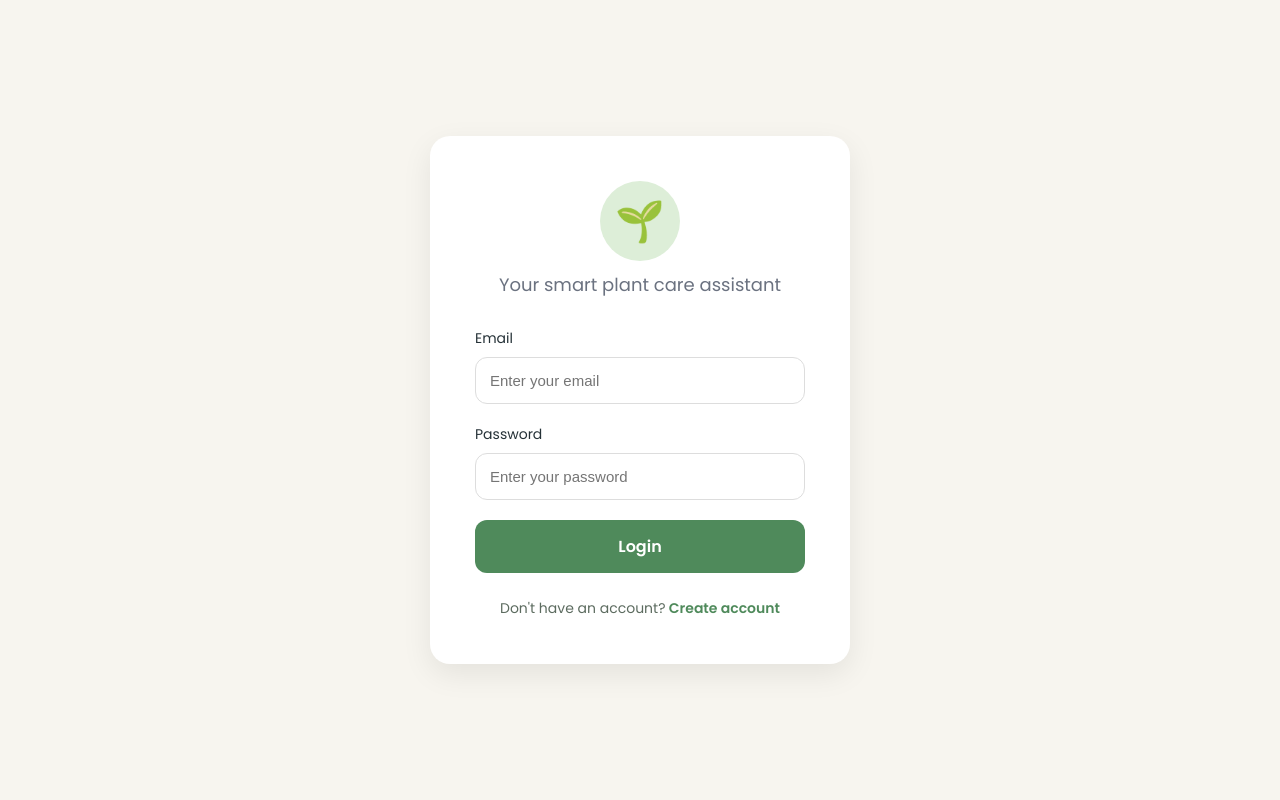
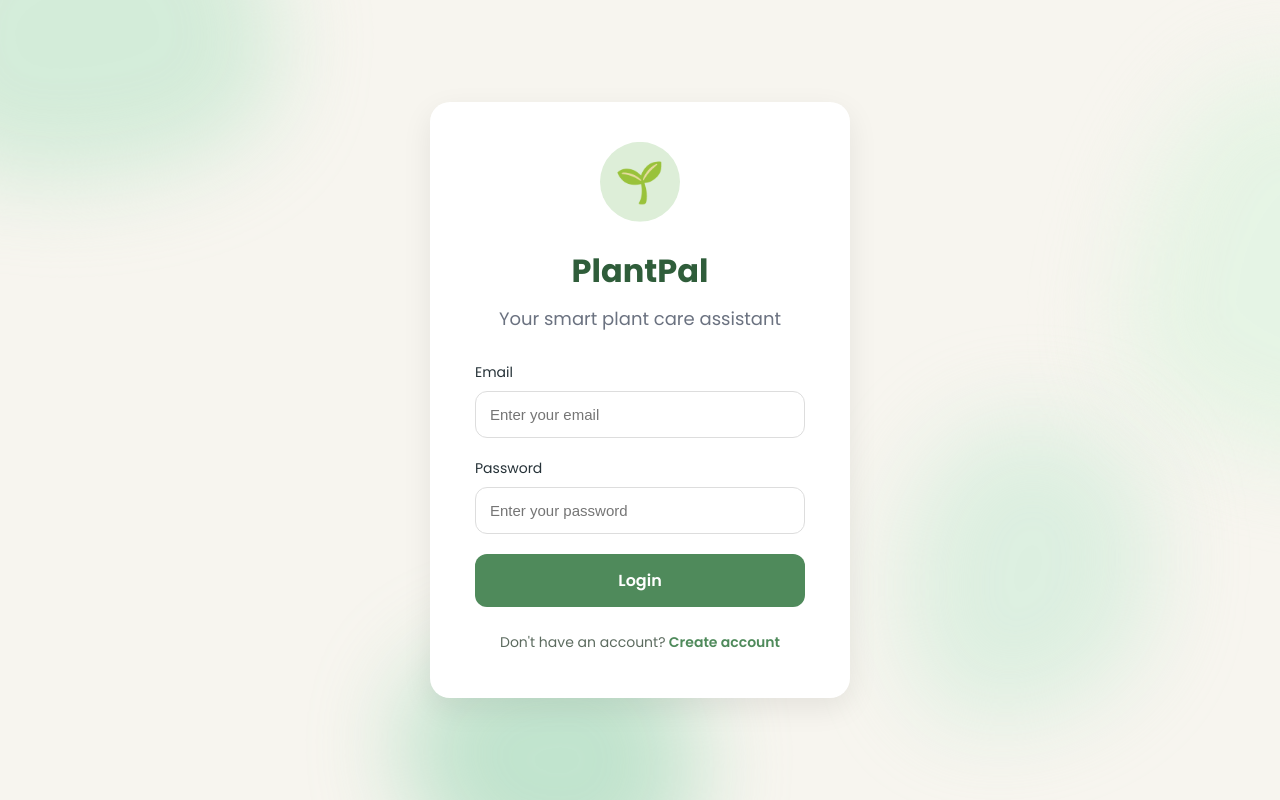
Before and after one commit to 4n1bedoshvili4/Plant_Pal, a React (Vite) app: page / in a window 1280 px wide. Built offline with nearby package versions, Linux system fonts and the light colour scheme; no server answers.

Commit message:
added little animation blobs on login page

```diff
--- a/src/components/Logo/Logo.module.css
+++ b/src/components/Logo/Logo.module.css
@@ -13,5 +13,28 @@
     border-radius: 50%;
 
     font-size: 40px;
+    animation: logoFloat 4s ease-in-out infinite;
 
 }
+
+@keyframes logoFloat {
+
+    0% {
+
+        transform: translateY(0);
+
+    }
+
+    50% {
+
+        transform: translateY(-6px);
+
+    }
+
+    100% {
+
+        transform: translateY(0);
+
+    }
+
+}
--- a/src/pages/Dashboard/Dashboard.jsx
+++ b/src/pages/Dashboard/Dashboard.jsx
@@ -2,10 +2,30 @@ import styles from "./Dashboard.module.css";
 import { Link } from "react-router-dom";
 import { useAuth } from "../../context/AuthContext";
 import Brand from "../../components/Brand/Brand";
+import { useEffect, useState } from "react";
+import { getUserProfile } from "../../services/firestoreService";
+
 
 function Dashboard() {
 
     const { user, loading } = useAuth();
+    const [profile, setProfile] = useState(null);
+
+    useEffect(() => {
+
+    async function loadProfile() {
+
+        if (!user) return;
+
+        const data = await getUserProfile(user.uid);
+
+        setProfile(data);
+
+    }
+
+    loadProfile();
+
+}, [user]);
 
     if (loading) {
     return <h1>Loading...</h1>;
@@ -58,9 +78,9 @@ function Dashboard() {
             <main className={styles.content}>
 
 
-                 <h1>
-                    Good morning, {user?.email} 🌱
-                </h1>
+            <h1>
+                Good morning, {profile?.firstName || "Plant Lover"} 🌱
+            </h1>
 
                 <p className={styles.subtitle}>
                     Let's take care of your plants today
--- a/src/pages/Login/Login.jsx
+++ b/src/pages/Login/Login.jsx
@@ -1,60 +1,153 @@
+import { useState } from "react";
+import { Link, useNavigate } from "react-router-dom";
+import { loginUser } from "../../services/authService";
+import LoadingScreen from "../../components/LoadingScreen/LoadingScreen";
+import Logo from "../../components/Logo/Logo";
 import styles from "./Login.module.css";
-import { Link } from "react-router-dom";
-import Logo from "../../components/Logo/Logo";
 
 function Login() {
+
+    const navigate = useNavigate();
+
+    const [email, setEmail] = useState("");
+    const [password, setPassword] = useState("");
+
+    const [error, setError] = useState("");
+    const [loading, setLoading] = useState(false);
+
+
+    async function handleLogin(e) {
+
+        e.preventDefault();
+
+        setError("");
+
+        try {
+
+            setLoading(true);
+
+            await loginUser(email, password);
+
+            navigate("/dashboard");
+
+        } catch (err) {
+
+            setError("Invalid email or password.");
+
+        } finally {
+
+            setLoading(false);
+
+        }
+
+    }
+
+
+    if (loading) {
+
+        return (
+            <LoadingScreen text="Welcome back..." />
+        );
+
+    }
+
+
     return (
+
         <div className={styles.container}>
+
+            <div className={`${styles.backgroundBlob} ${styles.blob1}`}></div>
+
+            <div className={`${styles.backgroundBlob} ${styles.blob2}`}></div>
+
+            <div className={`${styles.backgroundBlob} ${styles.blob3}`}></div>
+
+            <div className={`${styles.backgroundBlob} ${styles.blob4}`}></div>
 
             <div className={styles.card}>
 
                 <Logo />
 
+                <h1 className={styles.title}>
+                    PlantPal
+                </h1>
                 <p className={styles.subtitle}>
                     Your smart plant care assistant
                 </p>
 
 
-                <form>
+                <form onSubmit={handleLogin}>
 
                     <div className={styles.inputGroup}>
-                        <label>Email</label>
+
+                        <label>
+                            Email
+                        </label>
+
                         <input
                             type="email"
                             placeholder="Enter your email"
+                            value={email}
+                            onChange={(e) => setEmail(e.target.value)}
                         />
+
                     </div>
 
 
                     <div className={styles.inputGroup}>
-                        <label>Password</label>
+
+                        <label>
+                            Password
+                        </label>
+
                         <input
                             type="password"
                             placeholder="Enter your password"
+                            value={password}
+                            onChange={(e) => setPassword(e.target.value)}
                         />
+
                     </div>
 
 
-                    <Link to="/dashboard">
-                        <button className={styles.button}>
-                            Login
-                        </button>
-                    </Link>
+                    {
+                        error && (
+                            <p className={styles.error}>
+                                {error}
+                            </p>
+                        )
+                    }
+
+
+                    <button
+                        className={styles.button}
+                        type="submit"
+                        disabled={loading}
+                    >
+                        Login
+                    </button>
 
                 </form>
 
 
                 <p className={styles.register}>
+
                     Don't have an account?
+
                     <Link to="/register">
-                        <span> Create account</span>
+                        <span>
+                            {" "}Create account
+                        </span>
                     </Link>
+
                 </p>
 
             </div>
 
         </div>
+
     );
+
 }
 
 export default Login;
--- a/src/pages/Login/Login.module.css
+++ b/src/pages/Login/Login.module.css
@@ -3,7 +3,11 @@
     display: flex;
     justify-content: center;
     align-items: center;
+
     background: var(--background);
+
+    position: relative;
+    overflow: hidden;
 }
 
 
@@ -14,8 +18,31 @@
     border-radius: var(--radius);
     box-shadow: var(--shadow);
     text-align: center;
+    opacity: 0;
+    position: relative;
+    z-index: 2;
+    animation: cardAppear 0.8s ease-out forwards;
 }
 
+@keyframes cardAppear {
+
+    from {
+
+        opacity: 0;
+
+        transform: translateY(20px);
+
+    }
+
+    to {
+
+        opacity: 1;
+
+        transform: translateY(0);
+
+    }
+
+}
 
 .logo {
     width: 80px;
@@ -32,7 +59,7 @@
 }
 
 
-h1 {
+.title {
     margin-top: 20px;
     color: var(--dark-green);
     font-size: 32px;
@@ -110,3 +137,144 @@ h1 {
     font-weight: 600;
     cursor: pointer;
 }
+
+.error {
+    color: #dc2626;
+    font-size: 14px;
+    margin-bottom: 15px;
+    text-align: center;
+}
+
+.backgroundBlob {
+
+    position: absolute;
+
+    filter: blur(45px);
+
+    opacity: 0.55;
+
+    z-index: 0;
+
+    animation: floatBlob 20s ease-in-out infinite;
+
+}
+
+
+
+.blob1 {
+
+    width: 380px;
+    height: 320px;
+
+    background: #b7e4c7;
+
+    top: -120px;
+    left: -120px;
+
+
+    border-radius:
+    60% 40% 70% 30%
+    /
+    50% 60% 40% 50%;
+
+}
+
+
+
+.blob2 {
+
+    width: 320px;
+    height: 380px;
+
+    background: #d8f3dc;
+
+
+    right: -140px;
+    top: 100px;
+
+
+    border-radius:
+    40% 60% 30% 70%
+    /
+    60% 40% 70% 30%;
+
+
+    animation-delay: -5s;
+
+}
+
+
+
+.blob3 {
+
+    width: 300px;
+    height: 260px;
+
+
+    background: #95d5b2;
+
+
+    bottom: -100px;
+    left: 30%;
+
+
+    border-radius:
+    70% 30% 50% 50%
+    /
+    40% 60% 40% 60%;
+
+
+    animation-delay: -10s;
+
+}
+
+
+
+.blob4 {
+
+    width: 250px;
+    height: 300px;
+
+
+    background: #c7ead4;
+
+
+    bottom: 10%;
+    right: 10%;
+
+
+    border-radius:
+    50% 50% 70% 30%
+    /
+    60% 40% 50% 50%;
+
+
+    animation-delay: -15s;
+
+}
+
+
+
+@keyframes floatBlob {
+
+    0% {
+
+        transform: translate(0,0) rotate(0deg);
+
+    }
+
+
+    50% {
+
+        transform: translate(35px,-25px) rotate(10deg);
+
+    }
+
+
+    100% {
+
+        transform: translate(0,0) rotate(0deg);
+
+    }
+
+}
--- a/src/services/firestoreService.js
+++ b/src/services/firestoreService.js
@@ -1,5 +1,6 @@
 import { doc, setDoc } from "firebase/firestore";
 import { db } from "../firebase/firebase";
+import { getDoc } from "firebase/firestore";
 
 export async function createUserProfile(user, firstName, lastName, age) {
 
@@ -14,3 +15,19 @@ export async function createUserProfile(user, firstName, lastName, age) {
     });
 
 }
+
+export async function getUserProfile(uid) {
+
+    const docRef = doc(db, "users", uid);
+
+    const docSnap = await getDoc(docRef);
+
+    if (docSnap.exists()) {
+
+        return docSnap.data();
+
+    }
+
+    return null;
+
+}
```
